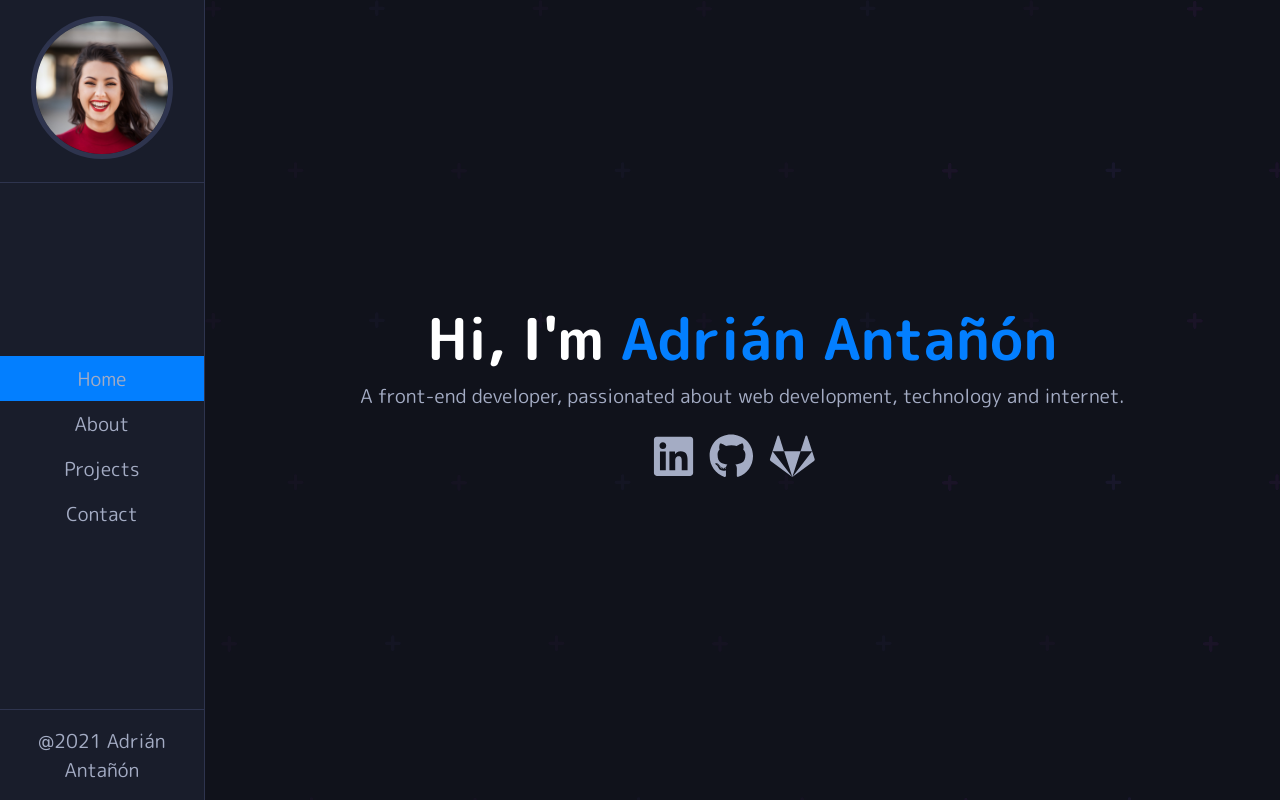
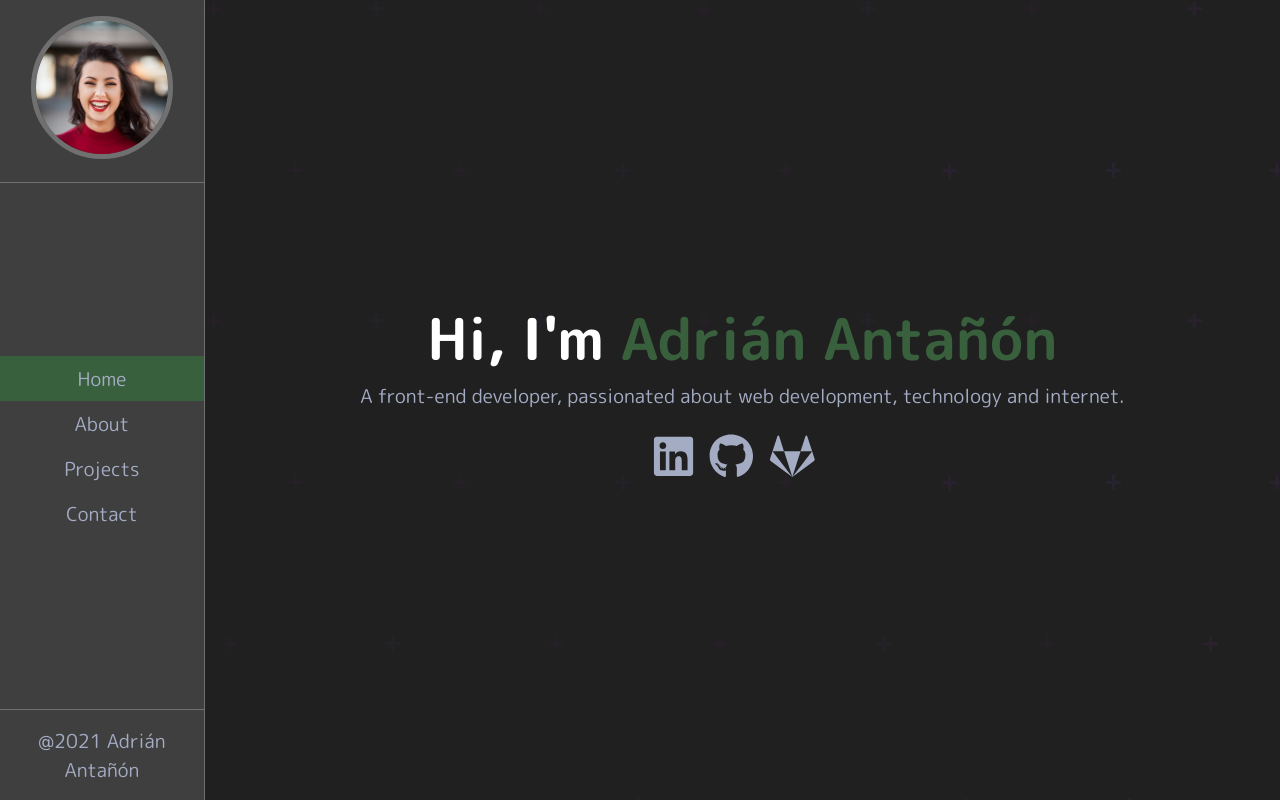
Before and after one commit to Adri-Antanon/portfolio, a React (Create React App) app: page / in a window 1280 px wide. Built offline with nearby package versions, Linux system fonts and the light colour scheme.

Commit message:
Color changed

```diff
--- a/src/assets/styles/_variables.scss
+++ b/src/assets/styles/_variables.scss
@@ -1,4 +1,4 @@
-$bg: #10121b;
+/* $bg: #10121b;
 $sidebar: #191d2b;
 $main-color: #037fff;
 $bg-white: rgba(255, 255, 255, 0.925);
@@ -6,11 +6,20 @@ $bg-white: rgba(255, 255, 255, 0.925);
 $nav-lines-bg: #3858cc;
 $before-bg: #0381ff33;
 $main-border-color: #2e344e;
-$bg-grey: #a4acc4;
+$bg-grey: #a4acc4; */
+$bg: #202020;
+$sidebar: #3f3f3f;
+$main-color: #39603d;
+$bg-white: rgba(255, 255, 255, 0.925);
+
+$nav-lines-bg: #a3bcb6;
+$before-bg: #00ff1a1e;
+$main-border-color: #707070;
+$bg-grey: #707070;
 
 $font-color: #a4acc4;
 $gitlab-color: #e24329;
 $github-color: rgba(212, 45, 212, 0.788);
 $linkedin-color: #0073b1;
 
-$font-family: 'M PLUS Rounded 1c', sans-serif;
+$font-family: "M PLUS Rounded 1c", sans-serif;
```
Also changed, not shown: 1 other file (tests, documents, lock files or other folders).
